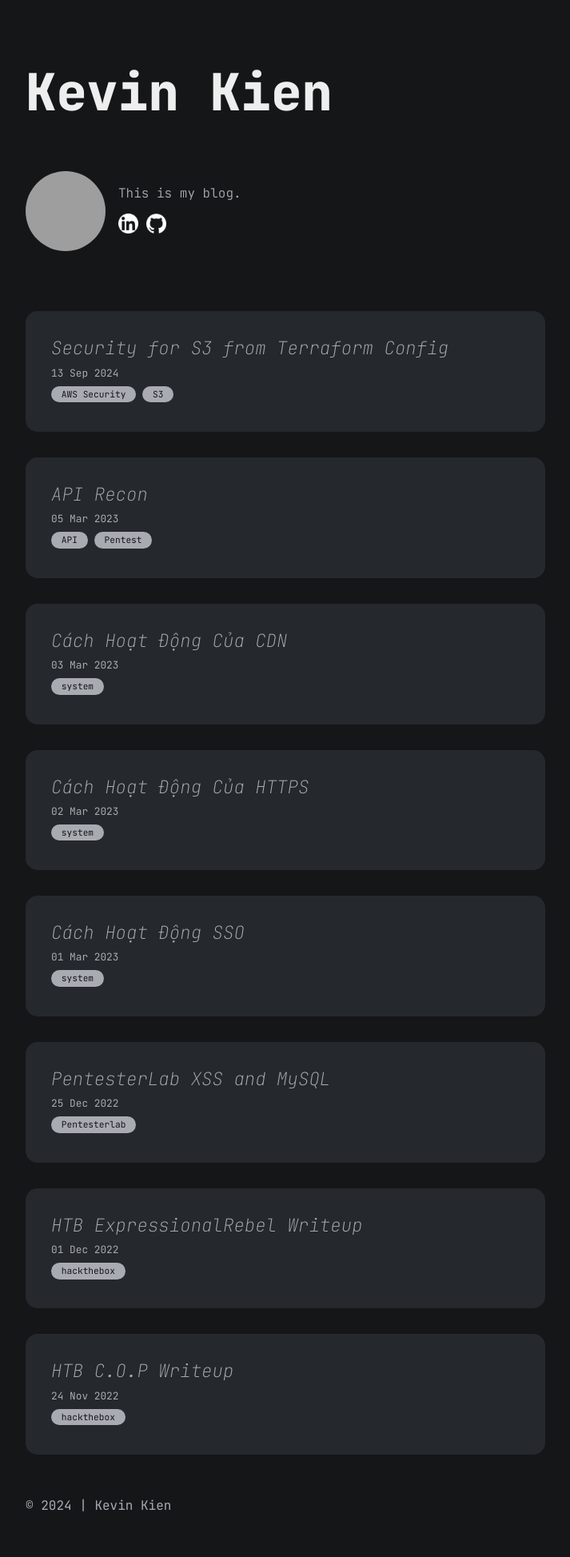
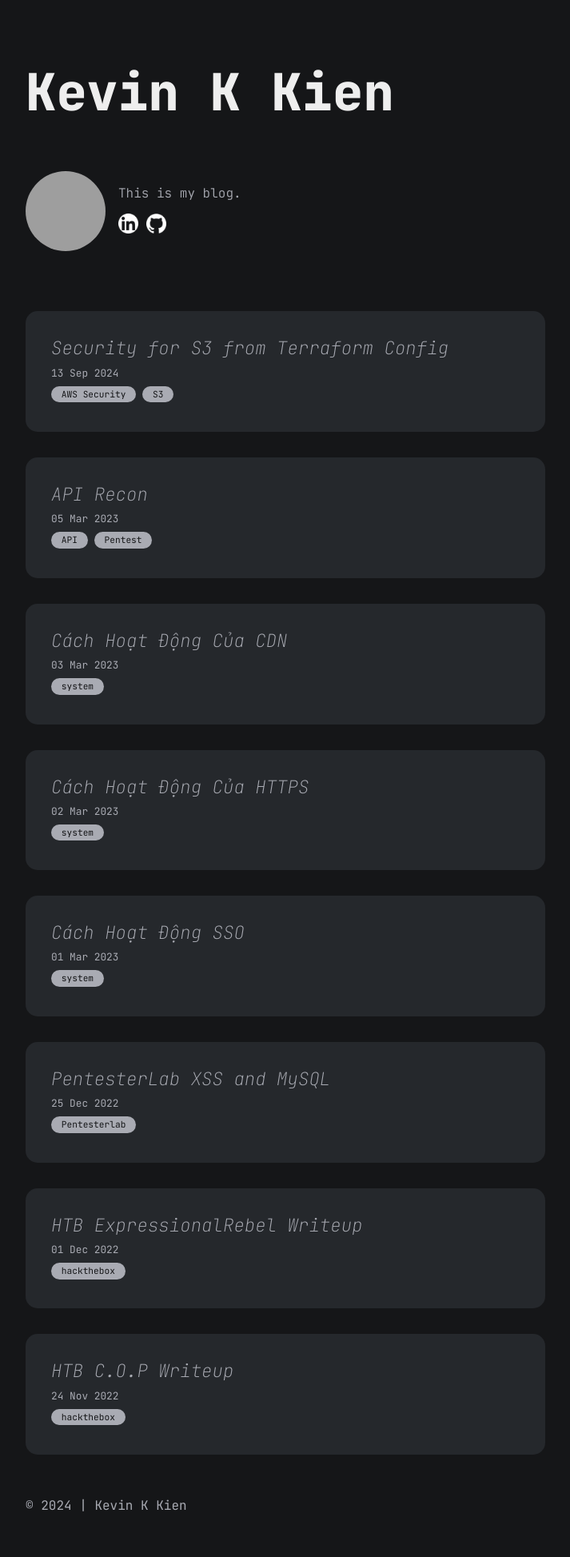
Before and after one commit to KevinKien/KevinKien.github.io, a Jekyll site: the page built from index.md, in a window 1280 px wide. Shown: the whole page at 80% size, without its empty margins (283-996 px from the left). Built offline with Jekyll 4.4.1, drawn with Linux system fonts in a browser that asks for light colours; grey boxes are pictures that could not be loaded.

```diff
--- a/_config.yml
+++ b/_config.yml
@@ -1,11 +1,11 @@
-title: Kevin Kien
+title: Kevin K Kien
 markdown: kramdown
 url: ""
 baseurl: "/"
 
 # for atom feed
 author:
-  name: Kevin Kien
+  name: Kevin K Kien
 
 plugins:
   - jemoji
```
